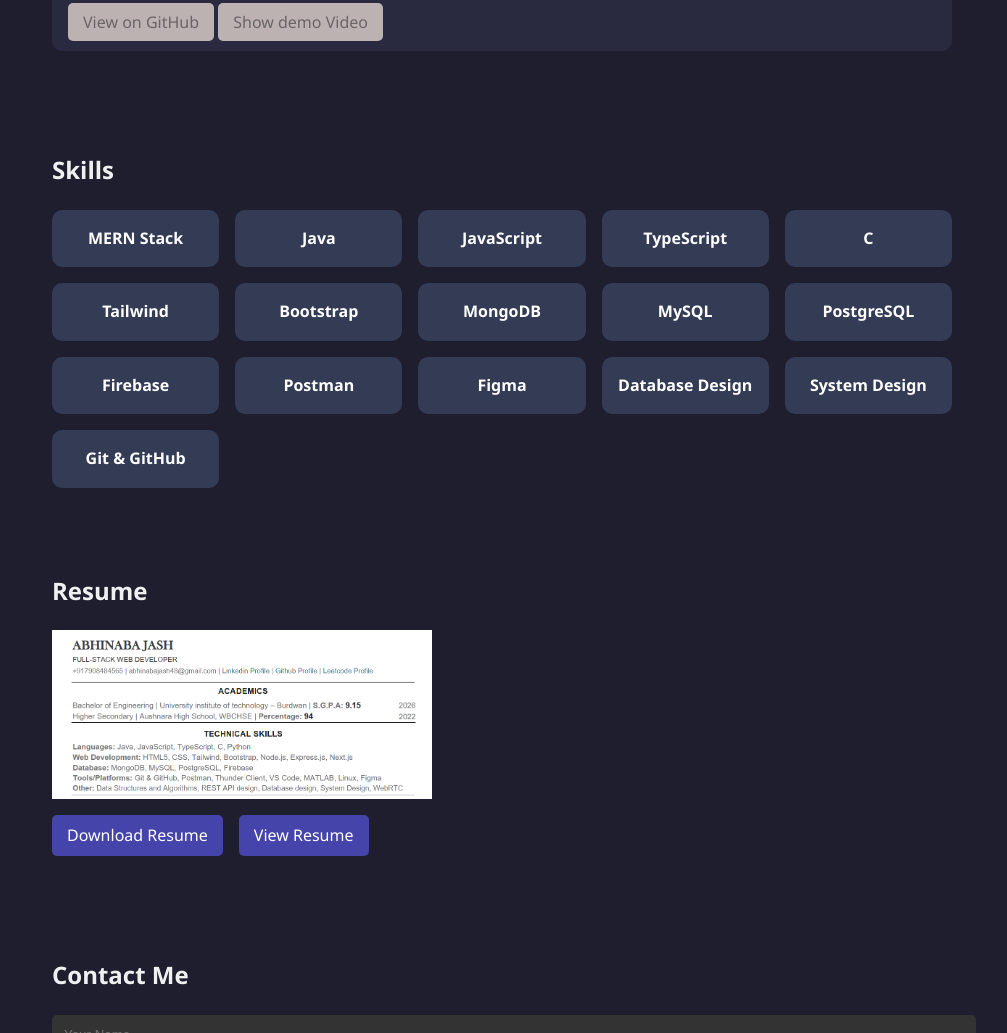
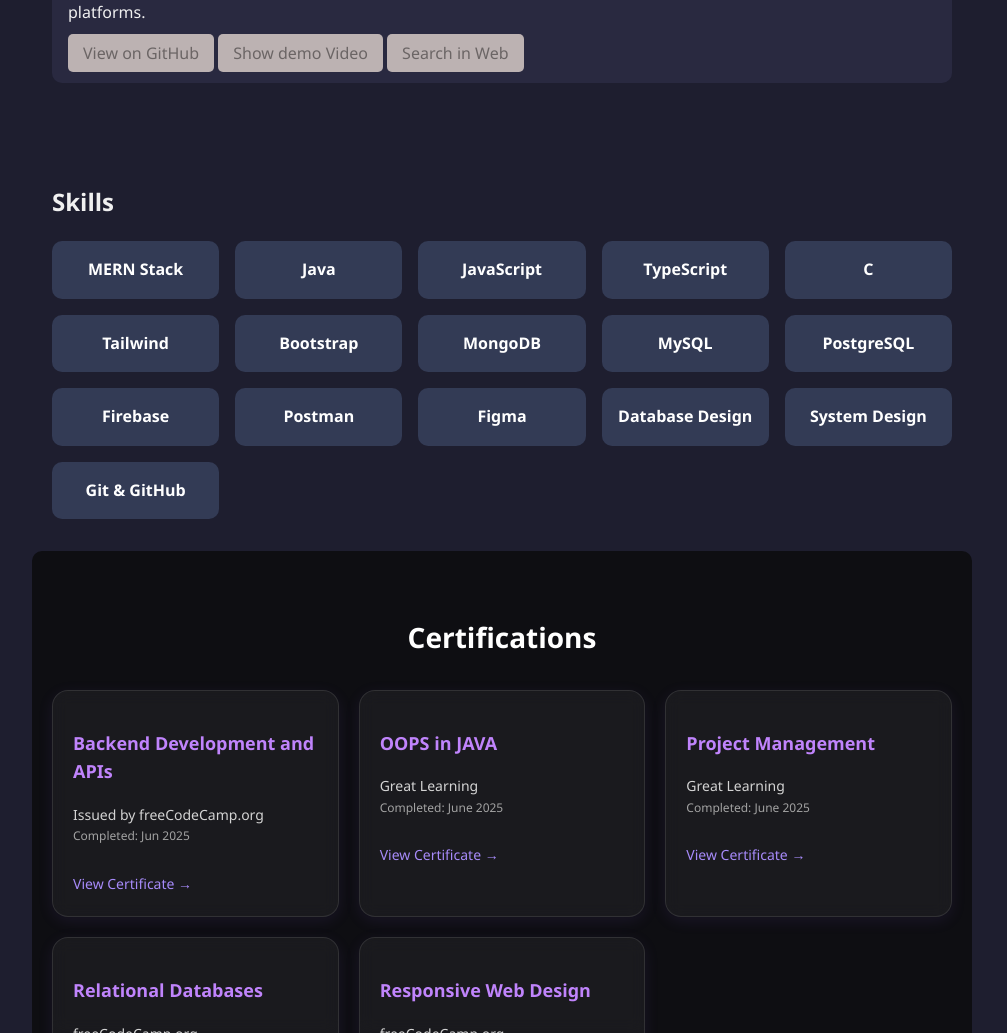
Before and after one commit to Abhinaba-Jash/My-portfolio, a website: page index.html in a window 1280 px wide. Shown: the part 1767-2800 px from the top of the page, without its empty margins (138-1145 px from the left). Drawn offline with Linux system fonts and the light colour scheme.

Commit message:
Second commit

```diff
--- a/index.html
+++ b/index.html
@@ -31,6 +31,7 @@
           <li><a href="#about">About</a></li>
           <li><a href="#projects">Projects</a></li>
           <li><a href="#skills">Skills</a></li>
+          <li><a href="#certifications">Certifications</a></li>
           <li><a href="#resume">Resume</a></li>
           <li><a href="#contact">Contact</a></li>
         </ul>
@@ -57,9 +58,12 @@
           internship or full-time opportunities where I can contribute, grow,
           and collaborate with like-minded innovators.
         </p>
+        <div class="bottom">
+        <span id="language-prof"><strong>Language proficiency: English, Bengali, Hindi</strong></span>
         <button id="speak-button" onclick="speakAbout()" class="speak-button">
           🔊 Speak Aloud
         </button>
+        </div>
       </div>
     </section>
 
@@ -94,6 +98,12 @@
           target="_blank"
           >Show demo Video</a
         >
+        <a
+          class="github-button"
+          href="https://github.com/Abhinaba-Jash/CallConnect.git"
+          target="_blank"
+          >Search in Web</a
+        >
       </div>
       <div class="project">
         <span id="status-block"
@@ -125,6 +135,12 @@
           target="_blank"
           >Show demo Video</a
         >
+        <a
+          class="github-button"
+          href="https://github.com/Abhinaba-Jash/CallConnect.git"
+          target="_blank"
+          >Search in Web</a
+        >
       </div>
       <div class="project">
         <span id="status-block"
@@ -155,6 +171,12 @@
           target="_blank"
           >Show demo Video</a
         >
+        <a
+          class="disabled-link"
+          href="https://github.com/Abhinaba-Jash/CallConnect.git"
+          target="_blank"
+          >Search in Web</a
+        >
       </div>
     </section>
 
@@ -181,10 +203,75 @@
       </div>
     </section>
 
+    <section id="certifications" class="certifications-section">
+      <h2 class="certifications-title">Certifications</h2>
+
+      <div class="certification-grid">
+        <!-- Certification Card -->
+        <div class="certification-card">
+          <h3 class="certification-name">Backend Development and APIs</h3>
+          <p class="certification-org">Issued by freeCodeCamp.org</p>
+          <p class="certification-date">Completed: Jun 2025</p>
+          <a
+            href="https://www.freecodecamp.org/certification/fcc-044b070a-142c-40c9-bc93-33b668a225ed/back-end-development-and-apis"
+            target="_blank"
+            class="certification-link"
+            >View Certificate →</a
+          >
+        </div>
+
+        <!-- Another Certification -->
+        <div class="certification-card">
+          <h3 class="certification-name">OOPS in JAVA</h3>
+          <p class="certification-org">Great Learning</p>
+          <p class="certification-date">Completed: June 2025</p>
+          <a
+            href="https://drive.google.com/file/d/1LGBeQAa8hqE3yR2jy4ITL8DWKZBkYELU/view?usp=sharing"
+            target="_blank"
+            class="certification-link"
+            >View Certificate →</a
+          >
+        </div>
+        <div class="certification-card">
+          <h3 class="certification-name">Project Management</h3>
+          <p class="certification-org">Great Learning</p>
+          <p class="certification-date">Completed: June 2025</p>
+          <a
+            href="https://drive.google.com/file/d/1QSCFMRbq9eyFZwVkjg_XLpiQ9hu8pQ5x/view?usp=sharing"
+            target="_blank"
+            class="certification-link"
+            >View Certificate →</a
+          >
+        </div>
+        <div class="certification-card">
+          <h3 class="certification-name">Relational Databases</h3>
+          <p class="certification-org">freeCodeCamp.org</p>
+          <p class="certification-date">Completed: June 2025</p>
+          <a
+            href="https://www.freecodecamp.org/certification/fcc-044b070a-142c-40c9-bc93-33b668a225ed/relational-database-v8"
+            target="_blank"
+            class="certification-link"
+            >View Certificate →</a
+          >
+        </div>
+        <div class="certification-card">
+          <h3 class="certification-name">Responsive Web Design</h3>
+          <p class="certification-org">freeCodeCamp.org</p>
+          <p class="certification-date">Completed: June 2025</p>
+          <a
+            href="https://www.freecodecamp.org/certification/fcc-044b070a-142c-40c9-bc93-33b668a225ed/responsive-web-design"
+            target="_blank"
+            class="certification-link"
+            >View Certificate →</a
+          >
+        </div>
+      </div>
+    </section>
     <section id="resume" class="fade-in">
       <h2>Resume</h2>
       <div class="resume-image-preview">
-        <img id="resume-preview-img"
+        <img
+          id="resume-preview-img"
           width="380px"
           src="assets/resume-preview.png"
           alt="Resume Preview"
@@ -202,7 +289,6 @@
         >
       </div>
     </section>
-
     <section id="contact" class="slide-in">
       <h2>Contact Me</h2>
       <form action="/contact" method="POST">
--- a/style.css
+++ b/style.css
@@ -108,6 +108,8 @@ form button {
 }
 #speak-button {
   cursor: pointer;
+  width: fit-content;
+
 }
 .disabled-link {
   padding: 8px 15px;
@@ -169,6 +171,77 @@ nav ul {
   list-style: none;
   display: flex;
   gap: 1rem;
+}
+.certifications-section {
+  padding: 40px 20px;
+  background: #0e0e12; /* dark background to match portfolio */
+  color: #fff;
+  border-radius: 10px;
+}
+
+.certifications-title {
+  font-size: 28px;
+  font-weight: 600;
+  margin-bottom: 30px;
+  text-align: center;
+  color: #ffffff;
+}
+
+.certification-grid {
+  display: grid;
+  gap: 20px;
+  grid-template-columns: repeat(auto-fit, minmax(280px, 1fr));
+  max-width: 1200px;
+  margin: 0 auto;
+}
+
+.certification-card {
+  background: rgba(255, 255, 255, 0.05);
+  backdrop-filter: blur(8px);
+  border: 1px solid rgba(255, 255, 255, 0.1);
+  border-radius: 16px;
+  padding: 20px;
+  transition: 0.3s ease;
+
+  box-shadow: 0 4px 15px rgba(128, 90, 213, 0.1); /* subtle purple glow */
+}
+
+.certification-card:hover {
+  box-shadow: 0 6px 25px rgba(168, 85, 247, 0.3); /* stronger purple glow */
+}
+
+.certification-name {
+  font-size: 18px;
+  font-weight: bold;
+  color: #c084fc;
+}
+
+.certification-org {
+  font-size: 14px;
+  color: #d4d4d4;
+  margin-top: 1px;
+  margin-top: 5px;
+  margin-bottom: 0px;
+}
+
+.certification-date {
+  font-size: 12px;
+  color: #a3a3a3;
+  margin-top: 0px;
+}
+
+.certification-link {
+  display: inline-block;
+  margin-top: 15px;
+  font-size: 14px;
+  color: #a78bfa;
+  text-decoration: none;
+  transition: 0.3s;
+}
+
+.certification-link:hover {
+  text-decoration: underline;
+  color: #c084fc;
 }
 
 @media (max-width: 425px) {
@@ -236,7 +309,14 @@ nav a {
   gap: 1.5rem;
   flex-wrap: wrap;
 }
-
+.bottom{
+  display: flex;
+  flex-direction: column;
+  gap: 6px;
+}
+#language-prof{
+  color: rgb(163, 159, 159);
+}
 /* GitHub button */
 .github-button,
 .dvideo-button {
```
